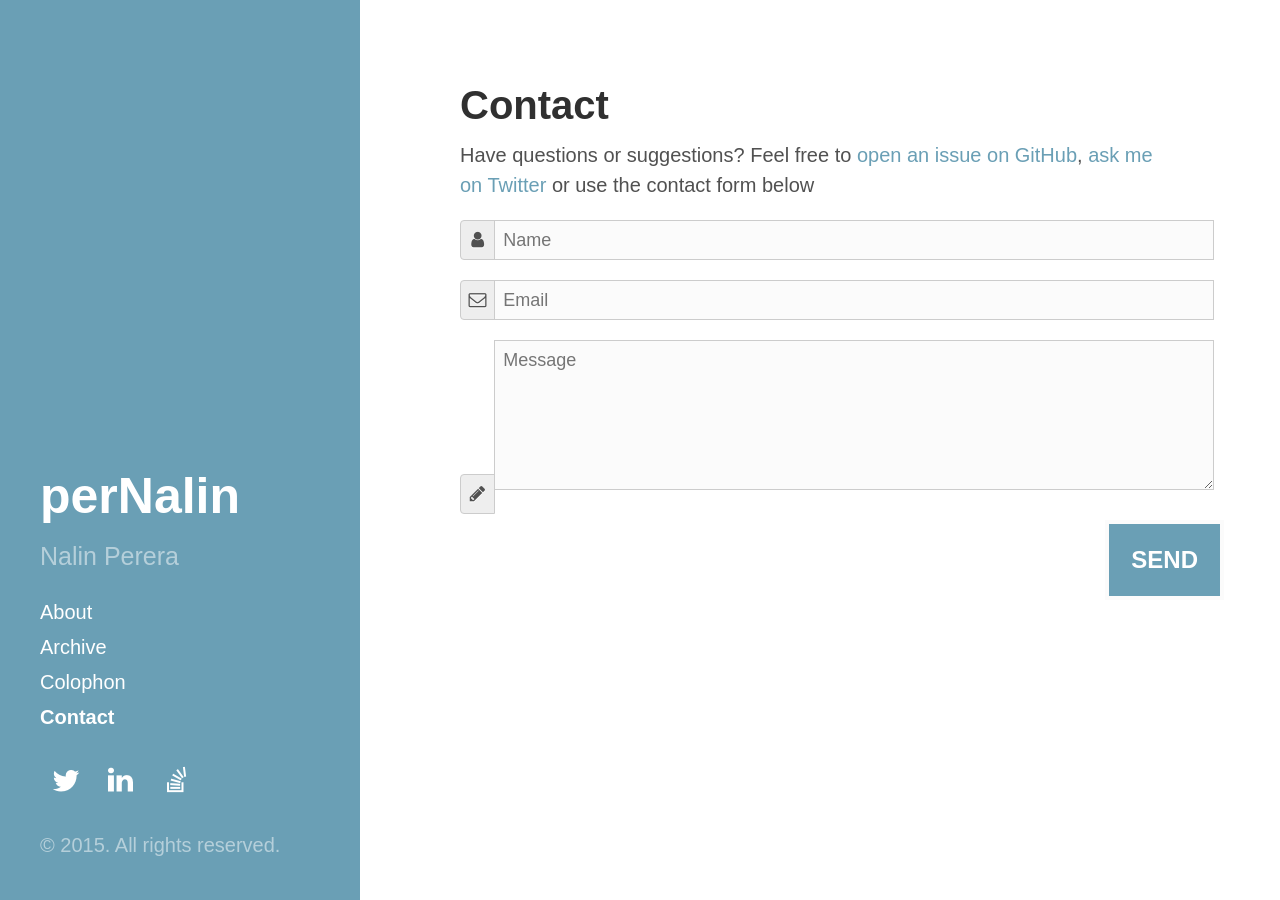
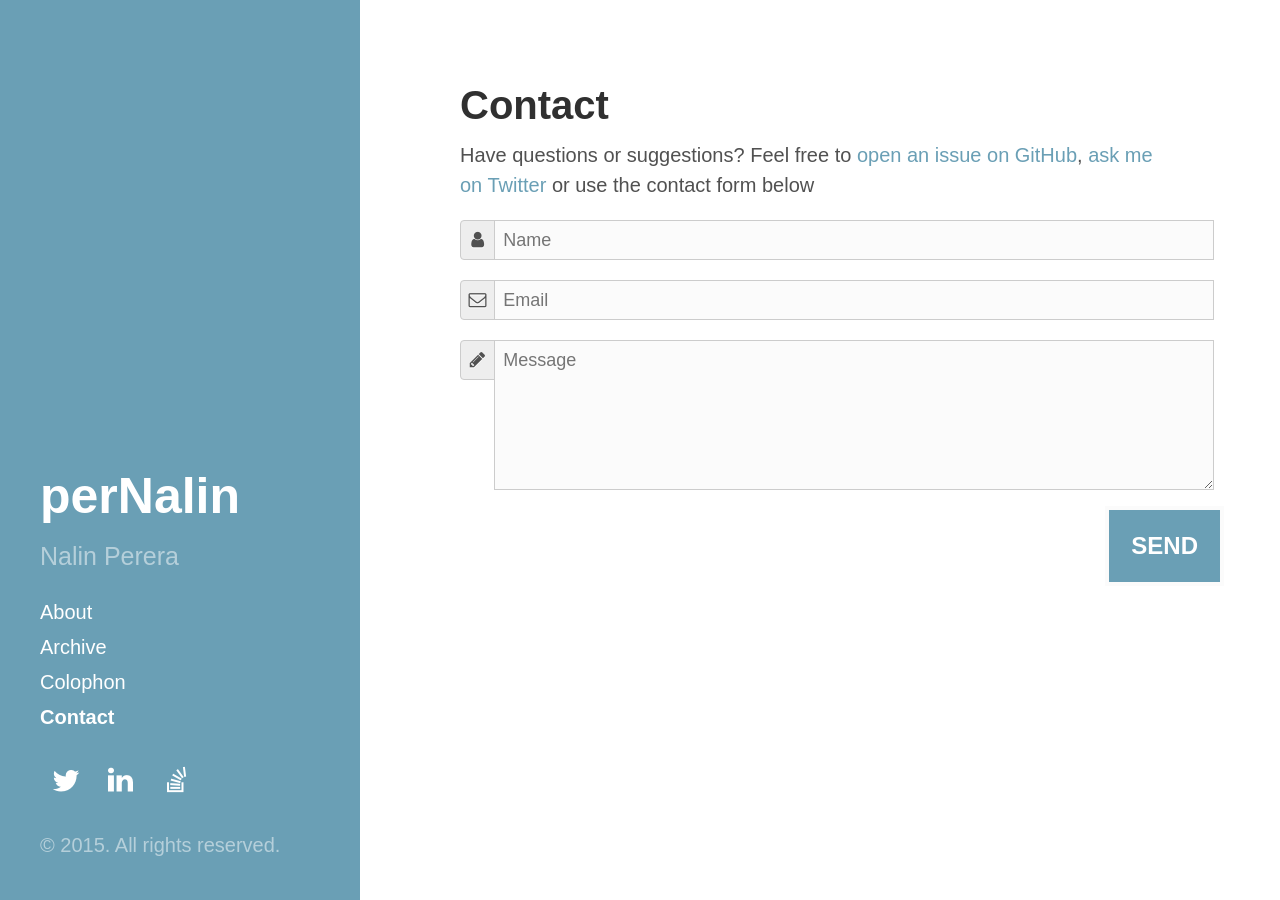
Before and after one commit to pernalin/pernalin.github.io, a Jekyll site: the page built from contact.md, in a window 1280 px wide. Built offline with Jekyll 4.4.1, drawn with Linux system fonts in a browser that asks for light colours; nearby versions of some CDN libraries; Markdown is read by kramdown in place of the engine named in the settings.

Commit message:
style for contact form

```diff
--- a/public/css/style.css
+++ b/public/css/style.css
@@ -419,7 +419,7 @@ you can use the generic selector below, but it's slower:
     text-shadow: 0 1px 0 #ffffff;
 }
 
-.input-addon .v-align {
+.v-align {
     vertical-align: top;
 }
 
```
